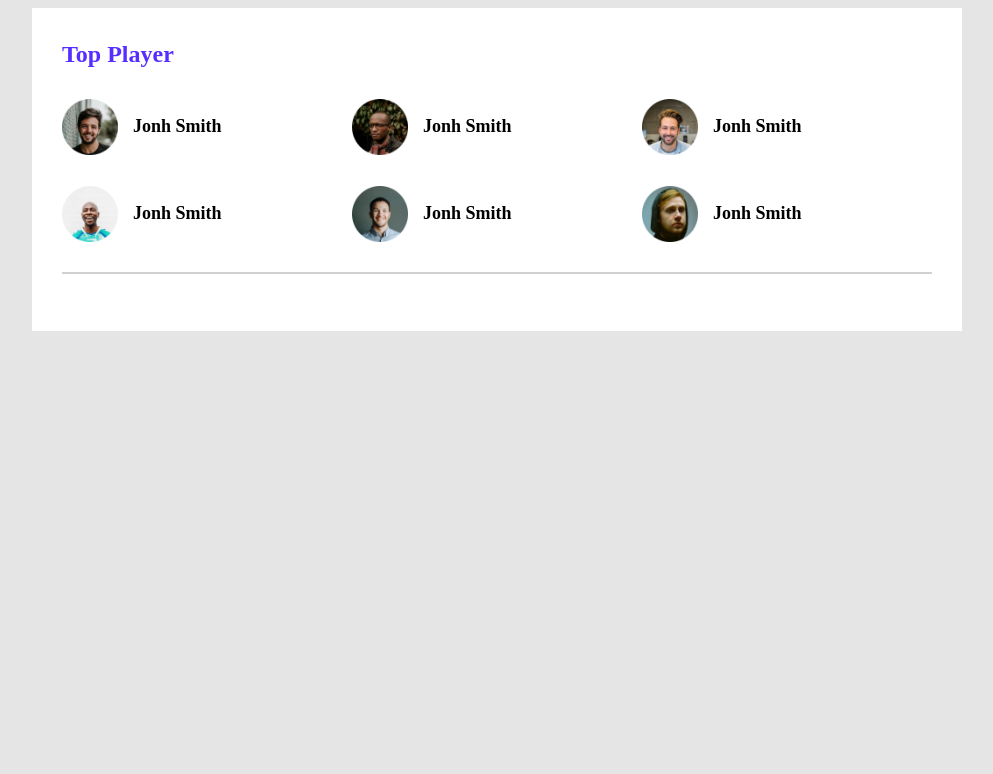
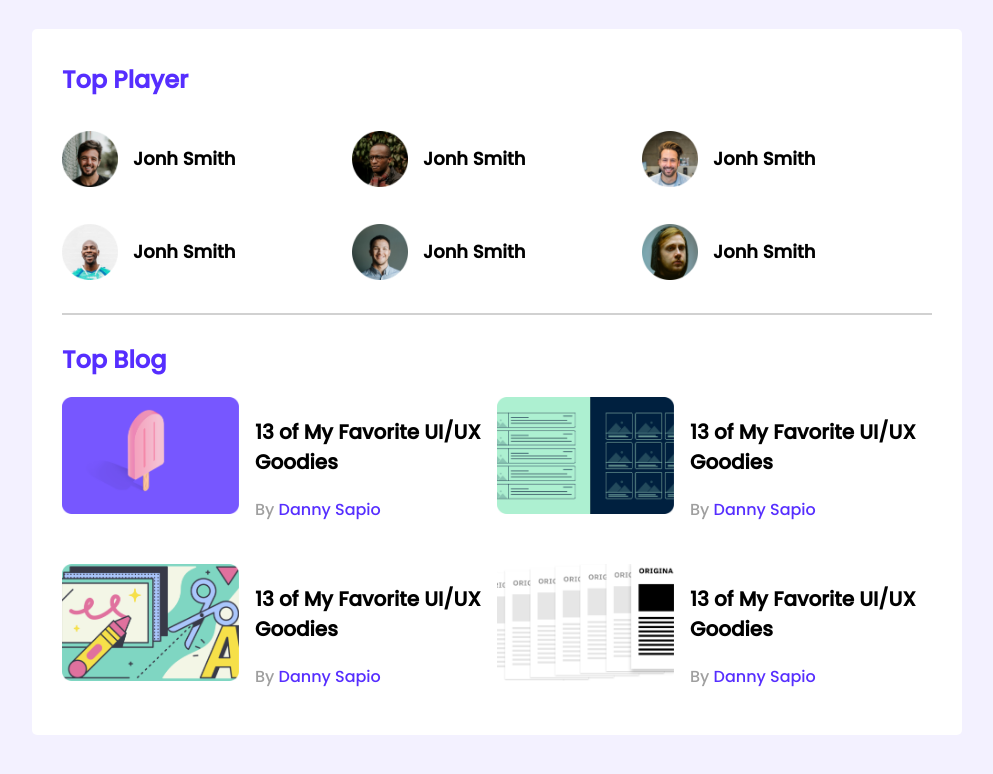
Before and after one commit to hussain322/leader-board, a plain HTML site: page index.html in a window 1280 px wide. Shown: the whole page, without its empty margins (143-1136 px from the left). Drawn offline with Linux system fonts and the light colour scheme.

Commit message:
top blogs added

```diff
--- a/css/styles.css
+++ b/css/styles.css
@@ -1,9 +1,13 @@
+/* fonts */
+@import url('https://fonts.googleapis.com/css2?family=Poppins:wght@500&display=swap');
+
 /*-------------
  common style
  -------------*/
 
  body{
-    background-color: #E5E5E5;
+    background-color: #F3F1FF;
+    font-family: 'Poppins', sans-serif;
  }
 
  main{
@@ -16,6 +20,8 @@
     background-color: #fff;
     width: 870px;
     padding: 30px;
+    margin-top: 21px;
+    border-radius: 5px;
  }
 
  hr{
@@ -23,7 +29,9 @@
     margin-bottom: 27px;
  }
 
- /* STYLE TOP PLAYERS AND TOP BLOG */
+ /* --------------
+ STYLE TOP PLAYERS
+ ----------------- */
 
  .top-players{
     margin-bottom: 30px;
@@ -54,3 +62,41 @@
     display: flex;
     align-items: center;
  }
+
+  /* --------------
+ STYLE TOP BLOGS
+ ----------------- */
+
+ .blogs{
+    display: grid;
+    grid-template-columns: repeat(2, 1fr);
+    grid-row-gap: 26px;
+ }
+
+ .blog{
+    display: flex;
+ }
+
+ .thumbnail img{
+    width: 177px;
+    height: 117px;
+ }
+
+ .blog-info{
+    margin-left: 16px;
+}
+
+.blog-info h3{
+    font-size: 20px;
+}
+
+.blog-info p{
+    font-size: 16px;
+    color: #9F9F9F;
+}
+
+.blog-info a{
+    text-decoration: none;
+    font-size: 16px;
+    color: #562EFF;
+}
--- a/index.html
+++ b/index.html
@@ -46,9 +46,52 @@
                 </div>
             </div>
             <hr>
+
+            <div class="top-blogs">
+                <h2 class="top-title">Top Blog</h2>
+                <div class="blogs">
+                    <article class="blog">
+                        <div class="thumbnail">
+                            <img src="images/blogs/blog-1.png" alt="image">
+                        </div>
+                        <div class="blog-info">
+                            <h3>13 of My Favorite UI/UX Goodies</h3>
+                            <p>By <a href="">Danny Sapio</a></p>
+                        </div>
+                    </article>
+                    <article class="blog">
+                        <div class="thumbnail">
+                            <img src="images/blogs/blog-2.png" alt="image">
+                        </div>
+                        <div class="blog-info">
+                            <h3>13 of My Favorite UI/UX Goodies</h3>
+                            <p>By <a href="">Danny Sapio</a></p>
+                        </div>
+                    </article>
+                    <article class="blog">
+                        <div class="thumbnail">
+                            <img src="images/blogs/blog-3.png" alt="image">
+                        </div>
+                        <div class="blog-info">
+                            <h3>13 of My Favorite UI/UX Goodies</h3>
+                            <p>By <a href="">Danny Sapio</a></p>
+                        </div>
+                    </article>
+                    <article class="blog">
+                        <div class="thumbnail">
+                            <img src="images/blogs/blog-4.png" alt="image">
+                        </div>
+                        <div class="blog-info">
+                            <h3>13 of My Favorite UI/UX Goodies</h3>
+                            <p>By <a href="">Danny Sapio</a></p>
+                        </div>
+                    </article>
+                </div>
+            </div>
         </section>
 
         <!-- END TOP PLAYERS AND TOP BLOG -->
+
     </main>
 </body>
 </html>
```
